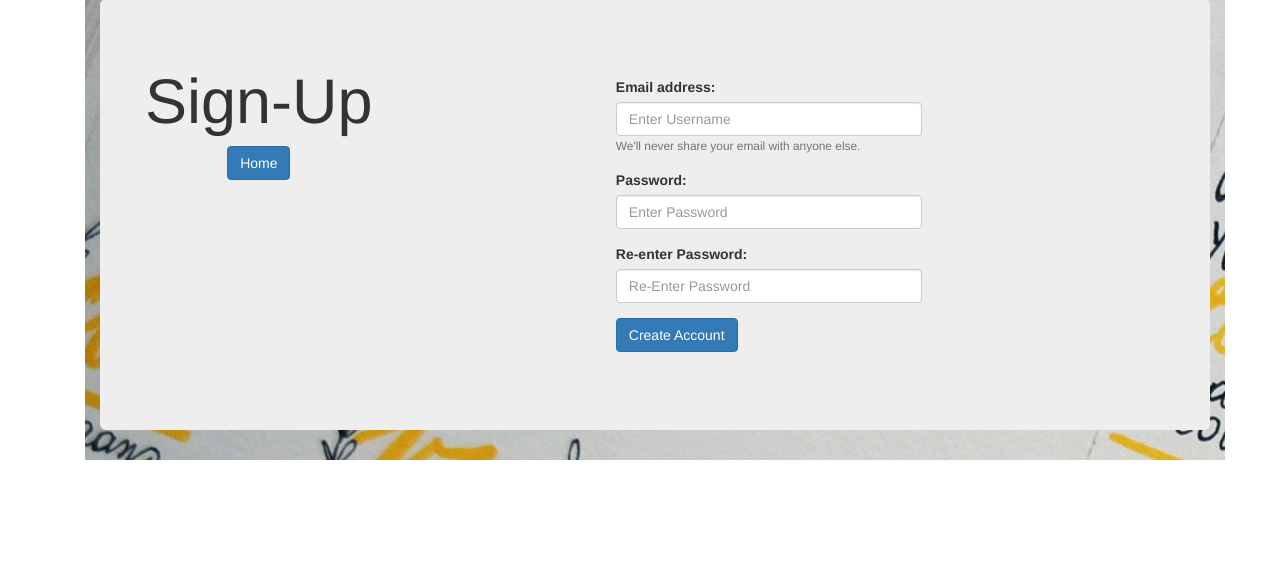
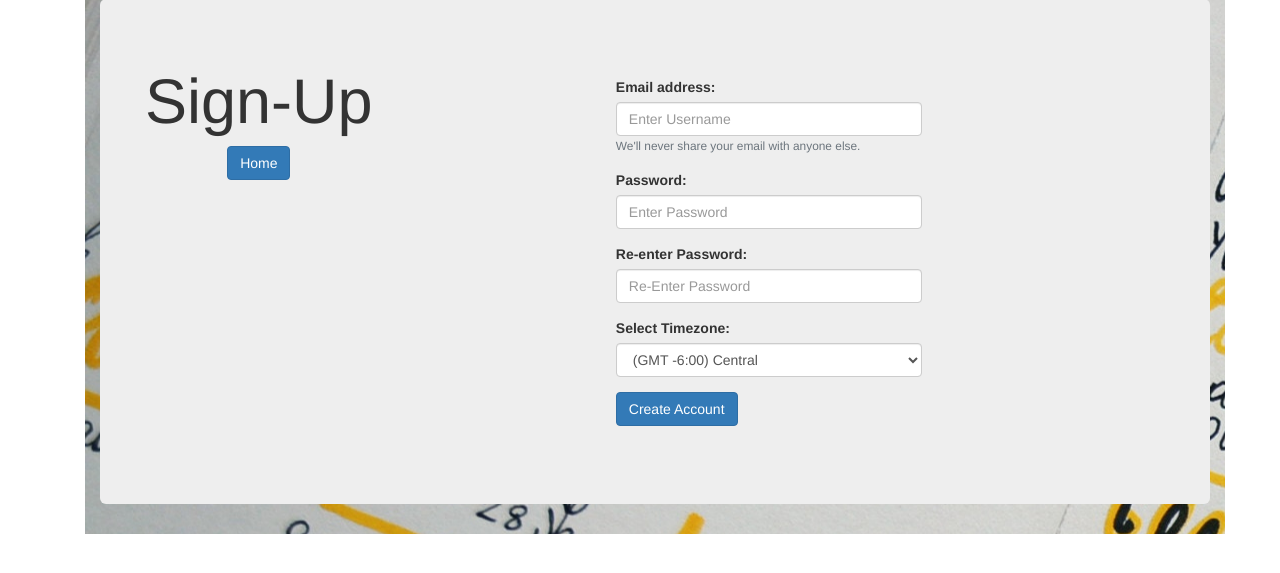
Before and after one commit to Jemimahh/project-assignmentplanner-v2, a Flask app: page /signup in a window 1280 px wide. Shown: the part 91-664 px from the top of the page. Run offline with Flask 2, Linux system fonts and the light colour scheme; some libraries are stand-ins or nearby versions.

Commit message:
added a time zone option in the create acct page

```diff
--- a/templates/CreateAccount.html
+++ b/templates/CreateAccount.html
@@ -29,6 +29,20 @@
                         <label for="Password2">Re-enter Password:</label>
                         <input type="text" name="password2" class="form-control" id="Password2" placeholder="Re-Enter Password" required>
                       </div>
+                        <div class="form-group">
+                            <label for="timezone-set">Select Timezone:</label>
+                            <select name="timezone-set" id="timezone-offset" class="form-control">
+                            <option value="-09:50">(GMT -6:00)  Central</option>
+                            <option value="-09:50">(GMT -5:00) Eastern</option>
+                            <option value="-12:00">(GMT -12:00) Eniwetok, Kwajalein</option>
+                            <option value="-11:00">(GMT -11:00) Midway Island, Samoa</option>
+                            <option value="-10:00">(GMT -10:00) Hawaii</option>
+                            <option value="-09:50">(GMT -9:30) Taiohae</option>
+                            <option value="-09:50">(GMT -7:00) Mountain</option>
+                            <option value="-09:00">(GMT -9:00) Alaska</option>
+                            <option value="-08:00">(GMT -8:00) Pacific Time (US &amp; Canada)</option>
+                      </select>
+                      </div>
                       <button type="submit" class="btn btn-primary">Create Account</button>
 
                     </form>
```
